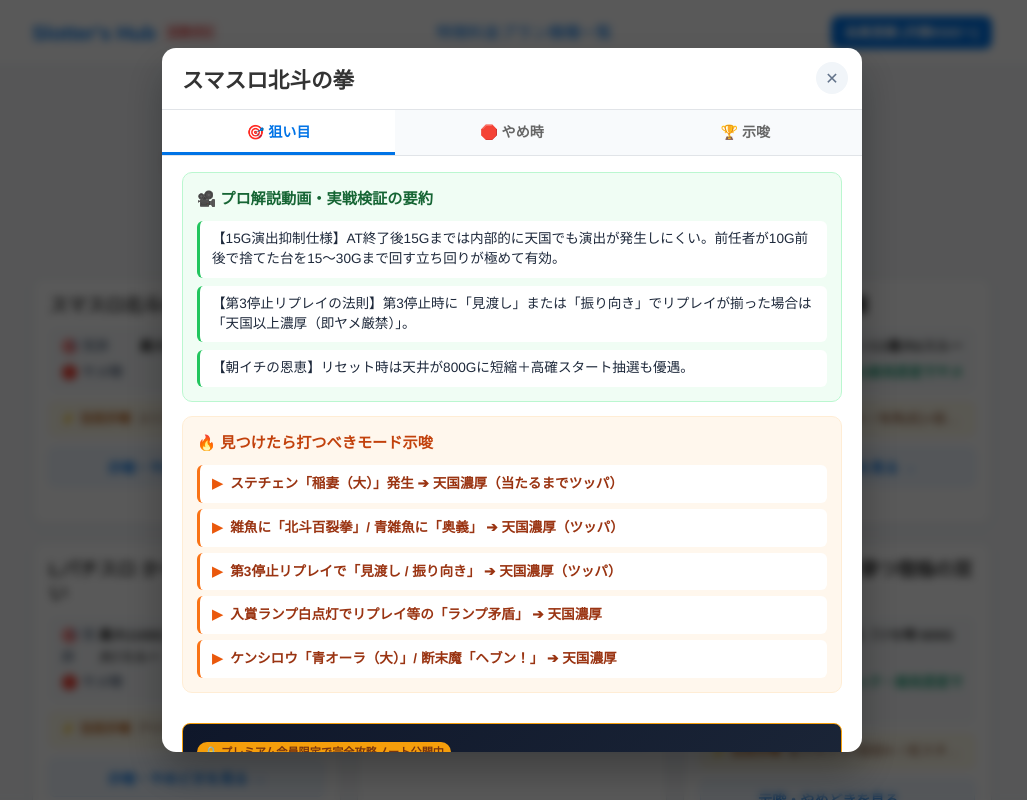
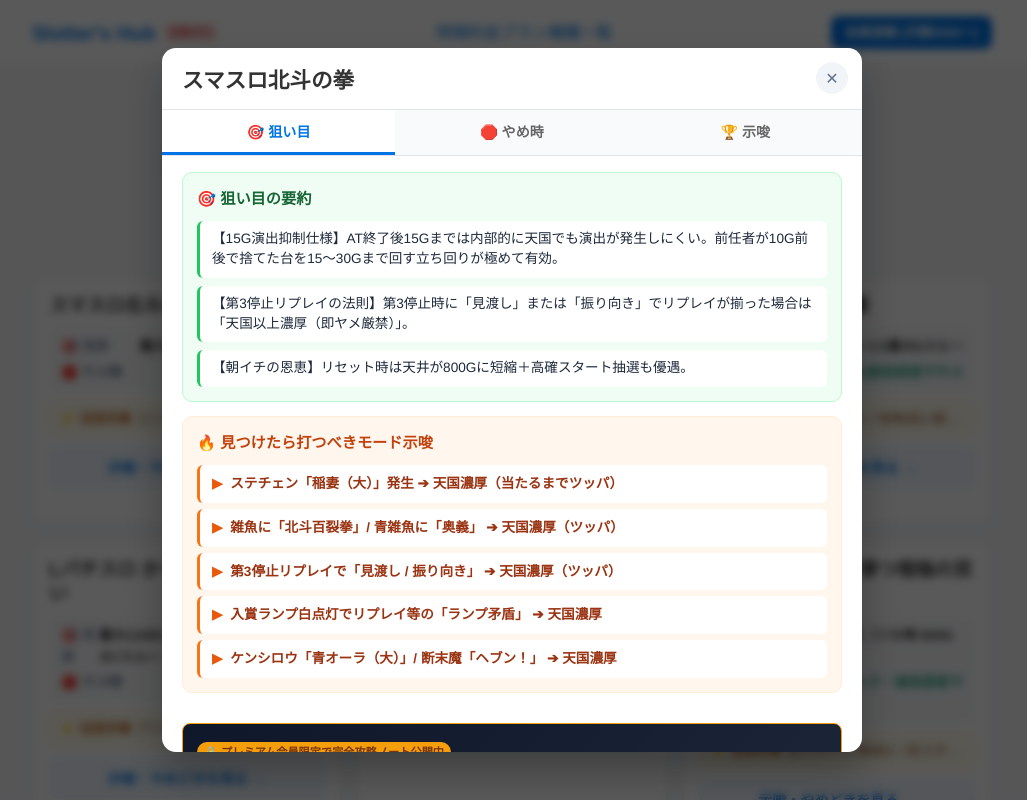
Before and after one commit to yuya7-7/slotters-hub-homepage, a React (Vite) app: page / in a window 1280 px wide. Both pictures are taken after a click on the element 314 px from the left and 2462 px from the top of the page. Shown: the part 2062-2862 px from the top of the page, without its empty margins (128-1155 px from the left). Built offline with nearby package versions, Linux system fonts and the light colour scheme.

Commit message:
Update block label from 🎥 プロ解説動画・実戦検証の要約 to 🎯 狙い目の要約

```diff
--- a/src/components/MachineModal.tsx
+++ b/src/components/MachineModal.tsx
@@ -83,9 +83,9 @@
           {/* TAB 1: 🎯 狙い目 & 動画要約 */}
           {activeTab === 'aim' && (
             <div className="tab-pane">
-              {/* プロ動画要約 */}
+              {/* 狙い目の要約 */}
               <div className="aim-block video-summary-box">
-                <div className="block-label">🎥 プロ解説動画・実戦検証の要約</div>
+                <div className="block-label">🎯 狙い目の要約</div>
                 <ul className="video-summary-list">
                   {machine.aimPoints.videoSummary.map((item, i) => (
                     <li key={i}>{item}</li>
```
